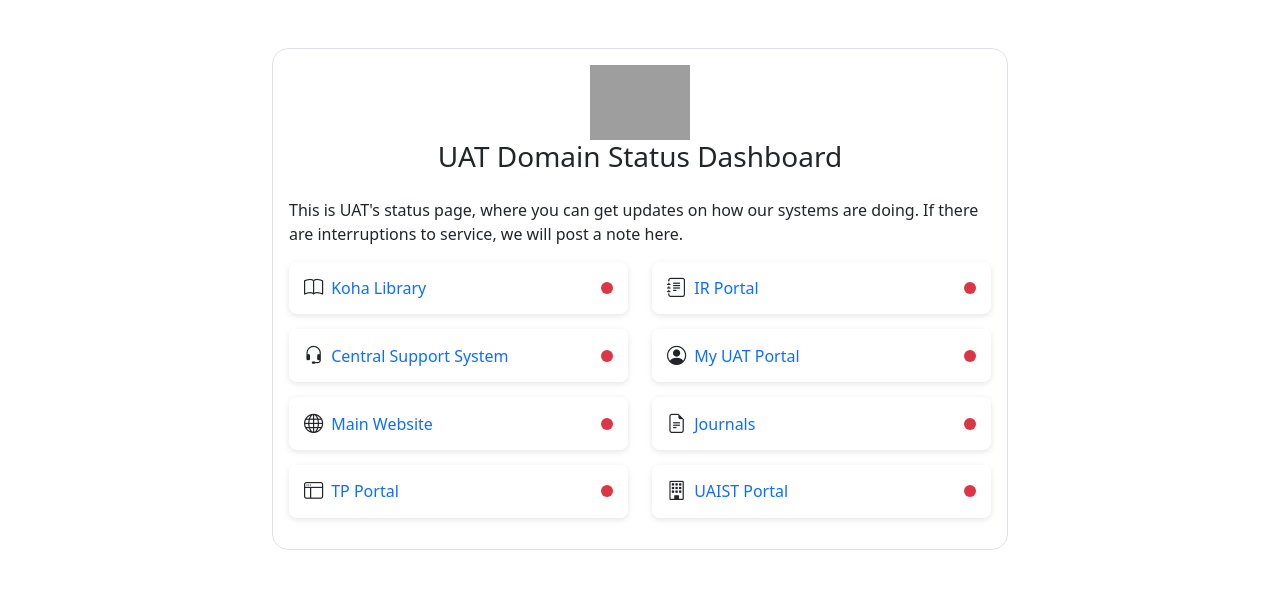
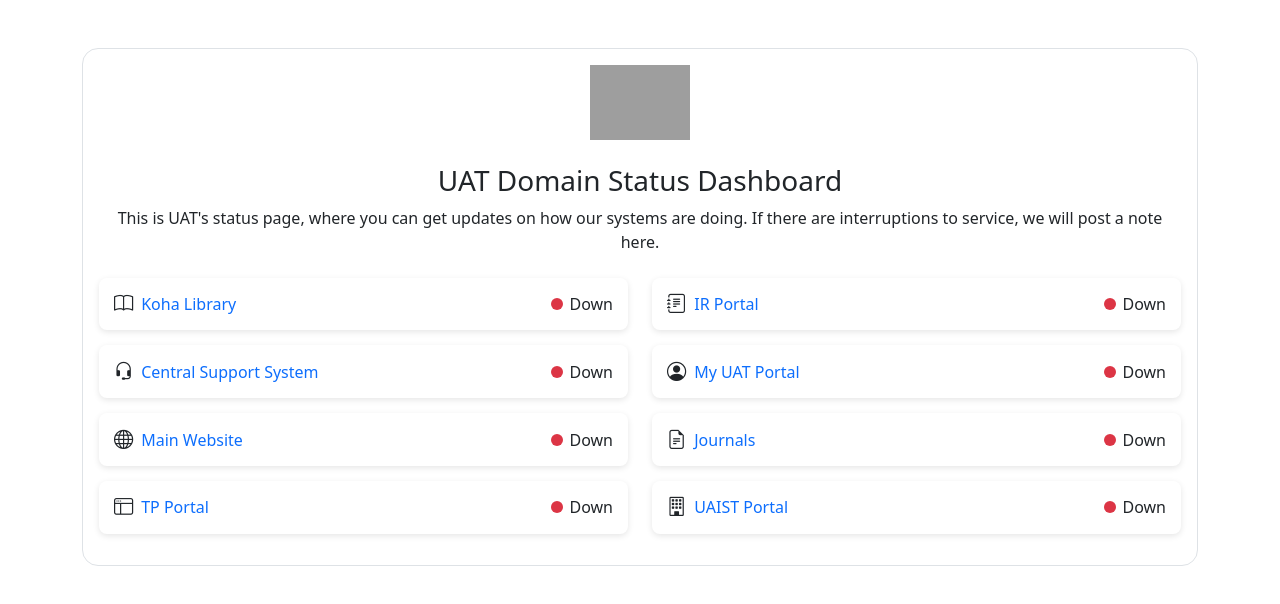
Before and after one commit to marshallunduemi/uat-status, a plain HTML site: page index.html in a window 1280 px wide. Drawn offline with nearby package versions, Linux system fonts and the light colour scheme; no server answers; grey boxes are pictures that could not be loaded.

Commit message:
Update index.html

```diff
--- a/index.html
+++ b/index.html
@@ -6,12 +6,15 @@
 <title>UAT Domain Status Dashboard</title>
 <link href="https://cdn.jsdelivr.net/npm/bootstrap@5.3.1/dist/css/bootstrap.min.css" rel="stylesheet">
 <link href="https://cdn.jsdelivr.net/npm/bootstrap-icons@1.10.5/font/bootstrap-icons.css" rel="stylesheet">
+	<!-- Favicon -->
+	<link rel="shortcut icon" href="http://localhost/support/assets/images/uatlogo.png">
 <style>
 .status-dot {
     width: 12px;
     height: 12px;
     border-radius: 50%;
     display: inline-block;
+    margin-right: 6px;
 }
 .operational { background-color: #28a745; } /* green */
 .down { background-color: #dc3545; } /* red */
@@ -34,26 +37,27 @@
     font-size: 1.2rem;
     margin-right: 8px;
 }
+.status-text {
+    display: flex;
+    align-items: center;
+    font-weight: 500;
+}
 </style>
 </head>
 <body>
 <div class="container py-5">
-    <div class="row">
-        <div class="col-lg-8 col-12 mx-auto">
 <div class="border p-3 rounded-4">
-<div class="text-center">
-<img src="https://support.uat.edu.ng/assets/images/uatlogo.png" width="100">
+<div class="text-center mb-4">
+    <img src="https://support.uat.edu.ng/assets/images/uatlogo.png" width="100">
 </div>
-    <h3 class="mb-4 text-center">UAT Domain Status Dashboard</h3>
-    <p>This is UAT's status page, where you can get updates on how our systems are doing. If there are interruptions to service, we will post a note here.</p>
-    <div class="row" id="domainRow"></div>
-    </div>
+<h3 class="mb-2 text-center">UAT Domain Status Dashboard</h3>
+<p class="text-center mb-4">This is UAT's status page, where you can get updates on how our systems are doing. If there are interruptions to service, we will post a note here.</p>
+<div class="row" id="domainRow"></div>
 </div>
-        </div>
 </div>
 
 <script>
-// UAT domains with optional icons (Bootstrap Icons used here as example)
+// UAT domains with icons
 const domains = [
     { name: "Koha Library", url: "https://koha.uat.edu.ng", icon: "bi-book" },
     { name: "IR Portal", url: "https://ir.uat.edu.ng", icon: "bi-journal-text" },
@@ -76,7 +80,7 @@ async function checkDomain(domain) {
     }
 }
 
-// Populate dashboard using row/col
+// Populate dashboard
 domains.forEach(async domain => {
     const col = document.createElement('div');
     col.className = 'col-md-6';
@@ -87,14 +91,25 @@ domains.forEach(async domain => {
                 <i class="bi ${domain.icon}"></i>
                 <a href="${domain.url}" target="_blank" class="text-decoration-none" title="${domain.url}">${domain.name}</a>
             </span>
-            <span class="status-dot operational"></span>
+            <span class="status-text">
+                <span class="status-dot operational"></span>
+                <span class="status-name">Operational</span>
+            </span>
         </div>
     `;
     domainRow.appendChild(col);
 
     const status = await checkDomain(domain);
     const dot = col.querySelector('.status-dot');
-    dot.className = `status-dot ${status === "Operational" ? 'operational' : 'down'}`;
+    const statusName = col.querySelector('.status-name');
+
+    if(status === "Operational"){
+        dot.className = "status-dot operational";
+        statusName.textContent = "Operational";
+    } else {
+        dot.className = "status-dot down";
+        statusName.textContent = "Down";
+    }
 });
 </script>
 
```
